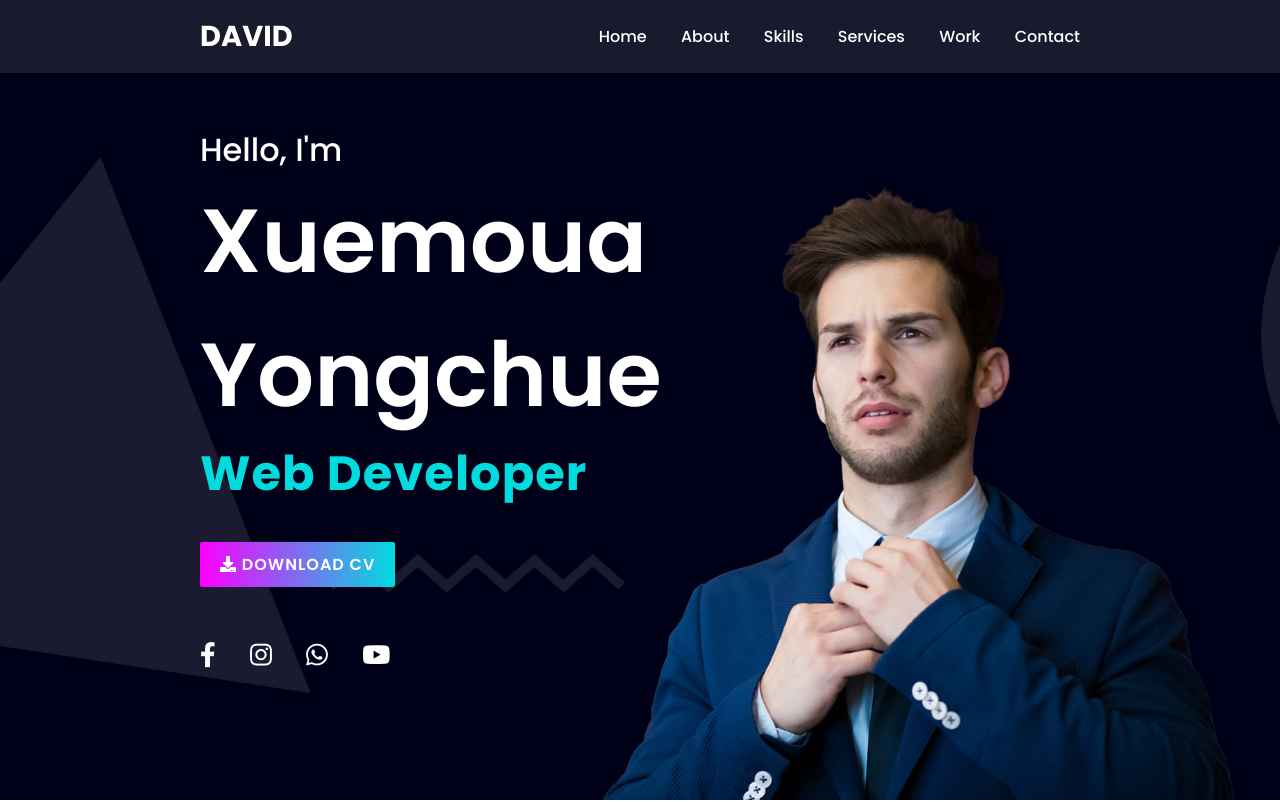
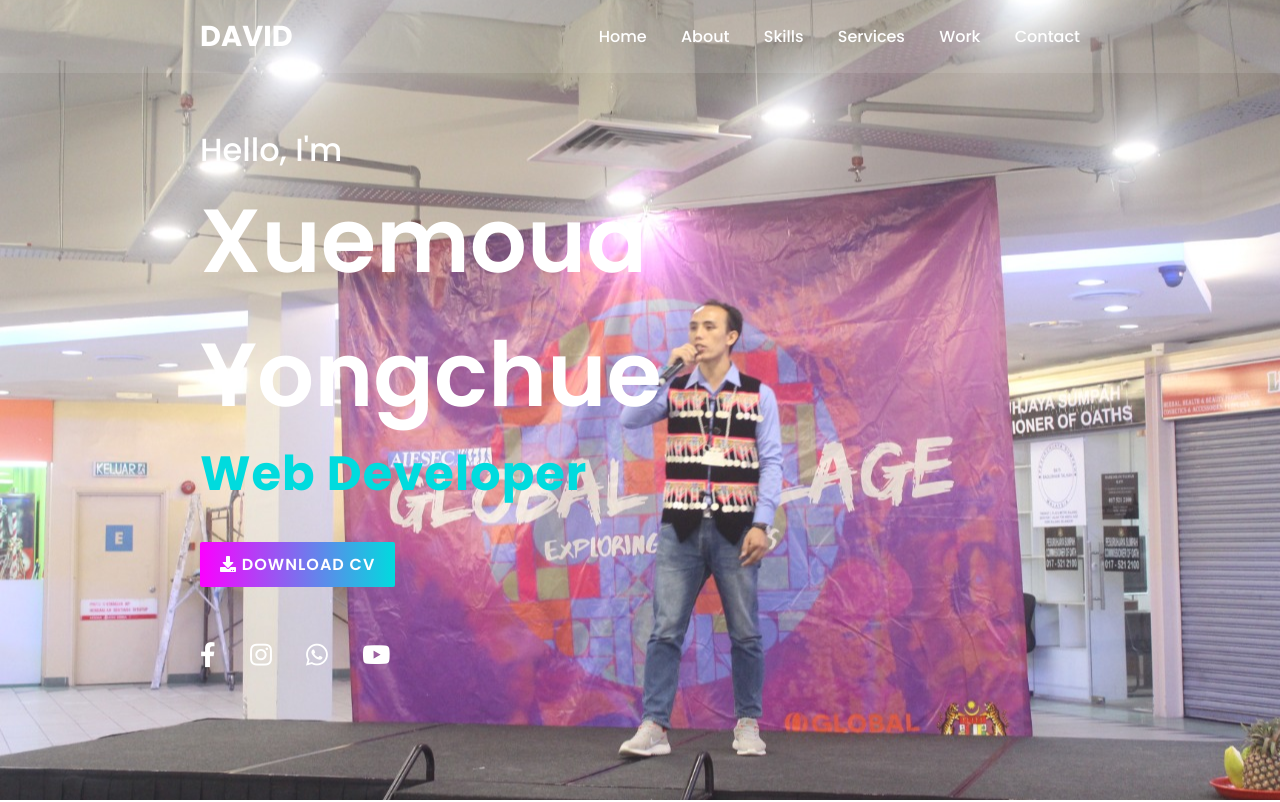
Before and after one commit to xuemoua1995/my_portfolio, a plain HTML site: page index.html in a window 1280 px wide. Shown: the top 802 px of the page. Drawn offline with Linux system fonts and the light colour scheme.

Commit message:
new commit

```diff
--- a/style.css
+++ b/style.css
@@ -18,7 +18,7 @@ section{
   min-height: 100vh;
   display: flex;
   align-items: center;
-  background: url(bg.jpg)no-repeat;
+  background: url(bg12.jpeg)no-repeat;
   background-size: cover;
   background-position: center;
   background-attachment: fixed;
```
Also changed, not shown: bg-1.png (added), bg-2.png (added), bg111.png (added), bg12.jpeg (added), bg13.jpeg (added), bg22.png (added).
